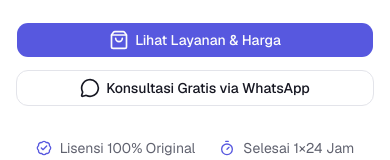
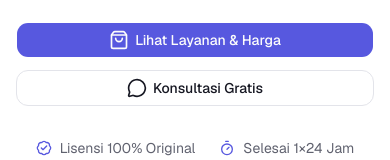
Before and after one commit to ersetdigital-sudo/oosshopv2, a Next.js app: page / in a window 390 px wide. Shown: the part 362-522 px from the top of the page. Built offline with nearby package versions, Linux system fonts and the light colour scheme; no server answers; the database is empty.

Commit message:
Shorten WhatsApp CTA text to 'Konsultasi Gratis' and update displayed phone format

```diff
--- a/app/layanan/[slug]/page.tsx
+++ b/app/layanan/[slug]/page.tsx
@@ -129,7 +129,7 @@ export default async function ServicePage({
                 <div className="mt-7 flex flex-col gap-3 sm:flex-row">
                   <Button size="lg" nativeButton={false} render={<a href={waHref} target="_blank" rel="noopener noreferrer" />}>
                     <MessageCircle className="size-4" aria-hidden />
-                    Konsultasi Gratis via WhatsApp
+                    Konsultasi Gratis
                   </Button>
                   <Button size="lg" variant="outline" nativeButton={false} render={<Link href="/katalog" />}>
                     Lihat Katalog Plugin
@@ -622,7 +622,7 @@ export default async function ServicePage({
             <div className="mt-7 flex flex-col justify-center gap-3 sm:flex-row">
               <Button size="lg" nativeButton={false} render={<a href={waHref} target="_blank" rel="noopener noreferrer" />}>
                 <MessageCircle className="size-4" aria-hidden />
-                Konsultasi Gratis via WhatsApp
+                Konsultasi Gratis
               </Button>
               <Button size="lg" variant="outline" nativeButton={false} render={<Link href="/#layanan" />}>
                 Lihat Layanan Lain
--- a/app/tentang-kami/page.tsx
+++ b/app/tentang-kami/page.tsx
@@ -205,7 +205,7 @@ export default function TentangKamiPage() {
                     <MessageCircle className="size-5 text-emerald-500" aria-hidden />
                   </div>
                   <p className="text-xs text-muted-foreground">WhatsApp</p>
-                  <p className="mt-1 text-sm font-semibold">+62 852-1215-0100</p>
+                  <p className="mt-1 text-sm font-semibold">62 852-1215-0100</p>
                 </div>
                 <div className="rounded-xl border border-border bg-background p-5">
                   <div className="mx-auto mb-3 flex size-10 items-center justify-center rounded-lg bg-primary/10">
--- a/components/hero.tsx
+++ b/components/hero.tsx
@@ -52,7 +52,7 @@ export function Hero() {
               render={<a href={siteConfig.whatsapp} target="_blank" rel="noopener noreferrer" />}
             >
               <MessageCircle className="size-5" aria-hidden />
-              Konsultasi Gratis via WhatsApp
+              Konsultasi Gratis
             </Button>
           </div>
 
--- a/components/site-header.tsx
+++ b/components/site-header.tsx
@@ -186,7 +186,7 @@ export function SiteHeader() {
                           rel="noopener noreferrer"
                           className="mt-4 flex items-center justify-between rounded-xl border-t border-border px-3 py-3 text-sm font-medium text-primary transition-colors hover:bg-muted"
                         >
-                          Konsultasi Gratis via WhatsApp
+                          Konsultasi Gratis
                           <ArrowRight className="size-4" aria-hidden />
                         </a>
                       </div>
@@ -397,7 +397,7 @@ export function SiteHeader() {
                 className="flex w-full items-center justify-center gap-2 rounded-xl border border-primary/20 bg-primary/10 py-3 text-sm font-medium text-primary transition-colors hover:bg-primary/20"
                 onClick={() => setLayananDrawerOpen(false)}
               >
-                Konsultasi Gratis via WhatsApp
+                Konsultasi Gratis
               </a>
             </div>
           </div>
```
